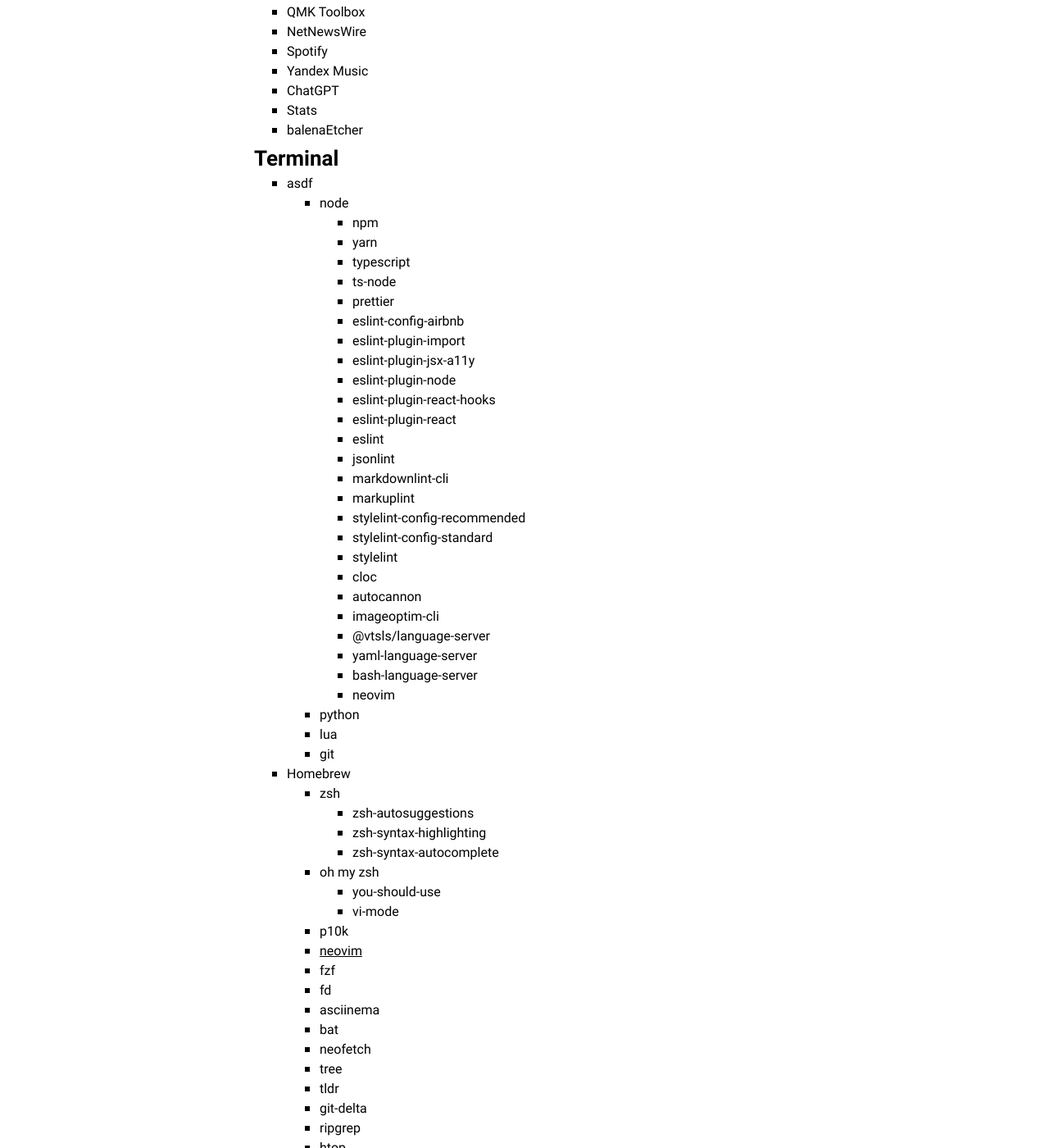
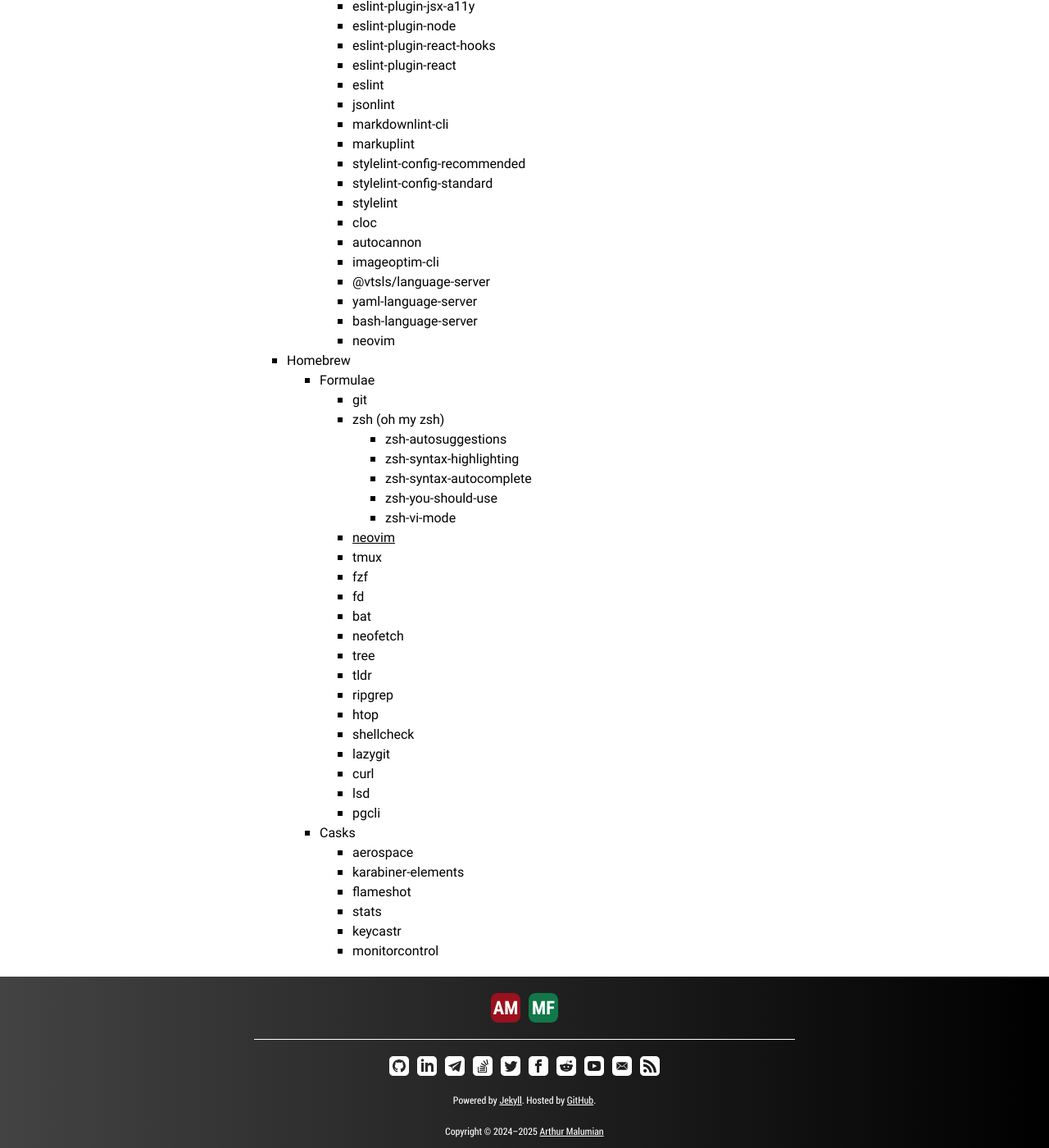
Before and after one commit to amalumian/www.malumian.dev, a Jekyll site: the page built from setup.html, in a window 1280 px wide and 1400 px high, scrolled down 3729 px. Shown: the whole window at 82% size. Built offline with Jekyll 4.4.1, drawn with Linux system fonts in a browser that asks for light colours; some of the changed text lies outside the part shown.

Commit message:
Update setup.html

```diff
--- a/setup.html
+++ b/setup.html
@@ -61,13 +61,14 @@
     <h2 id="fonts">Fonts</h2>
     <ul>
         <li>
-            <a href="https://github.com/ryanoasis/nerd-fonts" target="_blank">nerd-fonts</a> (Iosevka Nerd Font Mono)
+            <a href="https://github.com/ryanoasis/nerd-fonts" target="_blank">nerd-fonts</a> — Iosevka Nerd Font Mono
         </li>
     </ul>
     <h2 id="apps">Apps</h2>
     <h3>Browser</h3>
     <ul>
         <li>Safari</li>
+        <li>Firefox</li>
         <li>Google Chrome
             <ul>
                 <li>ColorZilla</li>
@@ -188,15 +178,8 @@
         <li>OBS</li>
         <li>Kindle</li>
         <li>Logi Options+</li>
-        <li>KeyCastr</li>
-        <li>Karabiner-Elements</li>
-        <li>iMazing</li>
-        <li>QMK Toolbox</li>
-        <li>NetNewsWire</li>
         <li>Spotify</li>
         <li>Yandex Music</li>
-        <li>ChatGPT</li>
-        <li>Stats</li>
         <li>balenaEtcher</li>
     </ul>
     <h2 id="terminal">Terminal</h2>
@@ -205,7 +188,6 @@
             <ul>
                 <li>node
                     <ul>
-                        <li>npm</li>
                         <li>yarn</li>
                         <li>typescript</li>
                         <li>ts-node</li>
@@ -232,50 +214,50 @@
                         <li>neovim</li>
                     </ul>
                 </li>
-                <li>python</li>
-                <li>lua</li>
-                <li>git</li>
             </ul>
         </li>
         <li>Homebrew
             <ul>
-                <li>zsh
+                <li>Formulae
+                    <ul>
+                        <li>git</li>
+                        <li>zsh (oh my zsh)
                             <ul>
                                 <li>zsh-autosuggestions</li>
                                 <li>zsh-syntax-highlighting</li>
                                 <li>zsh-syntax-autocomplete</li>
+                                <li>zsh-you-should-use</li>
+                                <li>zsh-vi-mode</li>
                             </ul>
                         </li>
-                <li>oh my zsh
-                    <ul>
-                        <li>you-should-use</li>
-                        <li>vi-mode</li>
-                    </ul>
-                </li>
-                <li>p10k</li>
                         <li><a href="https://github.com/amalumian/dotfiles/tree/main/nvim" target="_blank">neovim</a></li>
+                        <li>tmux</li>
                         <li>fzf</li>
                         <li>fd</li>
-                <li>asciinema</li>
                         <li>bat</li>
                         <li>neofetch</li>
                         <li>tree</li>
                         <li>tldr</li>
-                <li>git-delta</li>
                         <li>ripgrep</li>
                         <li>htop</li>
                         <li>shellcheck</li>
                         <li>lazygit</li>
                         <li>curl</li>
-                <li>tmux</li>
                         <li>lsd</li>
+                        <li>pgcli</li>
+                    </ul>
+                </li>
+                <li>Casks
+                    <ul>
                         <li>aerospace</li>
                         <li>karabiner-elements</li>
-                <li>nginx</li>
-                <li>pgcli</li>
                         <li>flameshot</li>
+                        <li>stats</li>
+                        <li>keycastr</li>
+                        <li>monitorcontrol</li>
                     </ul>
                 </li>
-        <li>aider</li>
+            </ul>
+        </li>
     </ul>
 </section>
```
Also changed, not shown: other parts of setup.html (+1 -12 lines). Lines whose indentation alone changed are shown as unchanged.
